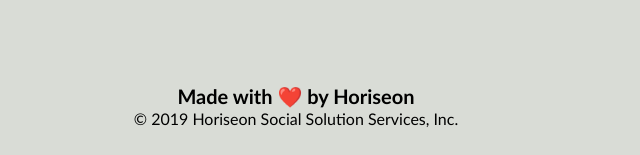
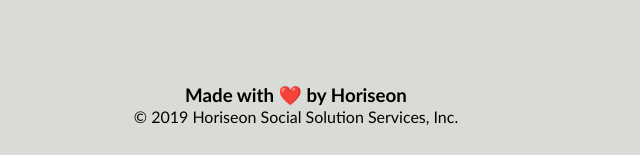
Before and after one commit to sinka27/code-refactor, a plain HTML site: page index.html in a window 1280 px wide. Shown: the part 1865-2020 px from the top of the page, 344-984 px from the left. Drawn offline with Linux system fonts and the light colour scheme.

Commit message:
1. Replaced footer class with footer tag 2. h2 tag was changed to h3 tag to maintain the sequential order 3. Updated footer related CSS 4. Removed CSS for h2 in footer class as not being used

```diff
--- a/assets/css/style.css
+++ b/assets/css/style.css
@@ -80,10 +80,10 @@ figcaption {
 
 /* Replaced class content with section tag */
 section {
-    width: 75%;
-    display: inline-block;
-    margin-left: 20px;
-  }
+  width: 75%;
+  display: inline-block;
+  margin-left: 20px;
+}
 
 /*ASIDE*/
 /* Replaced class benefit with aside tag */
@@ -200,14 +200,12 @@ aside {
   font-size: 36px;
 }
 
-.footer {
+/* FOOTER */
+/* Replaced class footer with footer tag */
+footer {
   padding: 30px;
   clear: both;
   font-family: "Trebuchet MS", "Lucida Sans Unicode", "Lucida Grande",
     "Lucida Sans", Arial, sans-serif;
   text-align: center;
 }
-
-.footer h2 {
-  font-size: 20px;
-}
--- a/index.html
+++ b/index.html
@@ -148,9 +148,10 @@
       </aside>
     </main>
 
-    <div class="footer">
-      <h2>Made with ❤️️ by Horiseon</h2>
+    <!--Changed <div> tag to <footer> tag-->
+    <footer>
+      <h3>Made with ❤️️ by Horiseon</h3>
       <p>&copy; 2019 Horiseon Social Solution Services, Inc.</p>
-    </div>
+    </footer>
   </body>
 </html>
```
